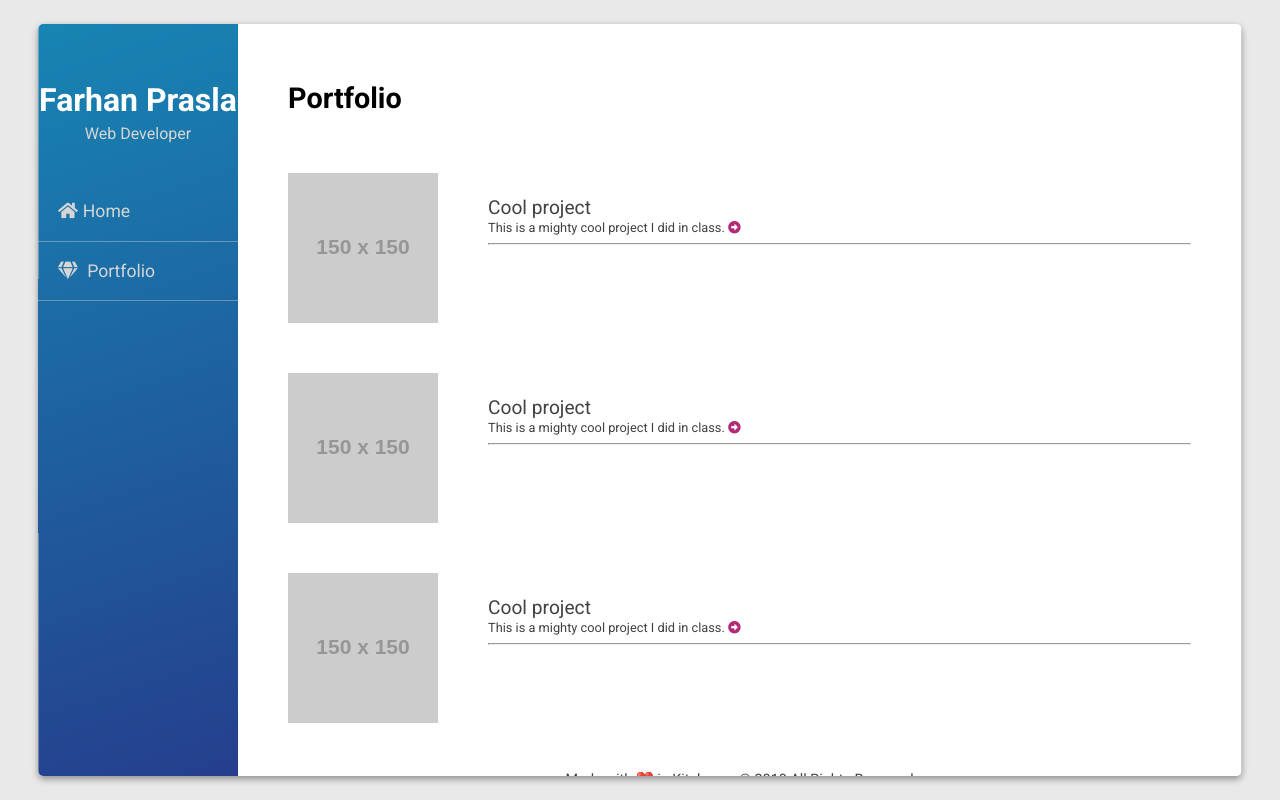
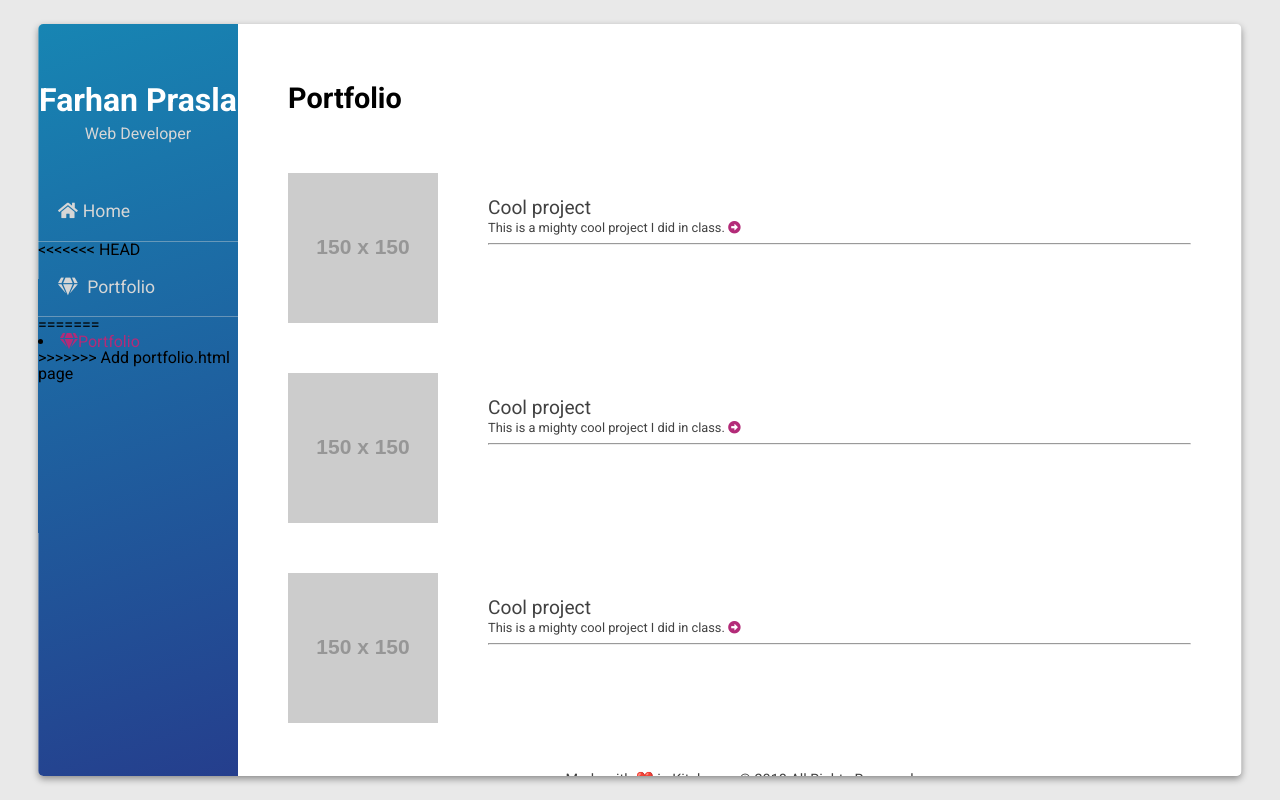
Before and after one commit to farhanprasla10/git-blog, a plain HTML site: page portfolio.html in a window 1280 px wide. Drawn offline with nearby package versions, Linux system fonts and the light colour scheme; placeholder pictures from the web are drawn by us.

Commit message:
Add portfolio.html page

```diff
--- a/portfolio.html
+++ b/portfolio.html
@@ -17,8 +17,13 @@
         <div class="site-subheader">Web Developer</div>
         <ul class="site-navigation">
           <li><a href="index.html"><i class="fas fa-home"></i>Home</a></li>
+<<<<<<< HEAD
           <li><a href="portfolio.html"><i class="fas fa-gem"></i> Portfolio</a></li>
         </ul>
+=======
+        <li><a href="portfolio.html"><i class="fas fa-gem"></i>Portfolio</a></li>
+      </ul>
+>>>>>>> Add portfolio.html page
       </div>
     </nav>
     <main>
```
Also changed, not shown: index.html (+1 -0 lines).
